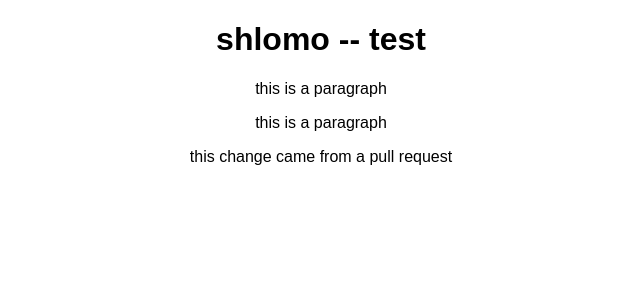
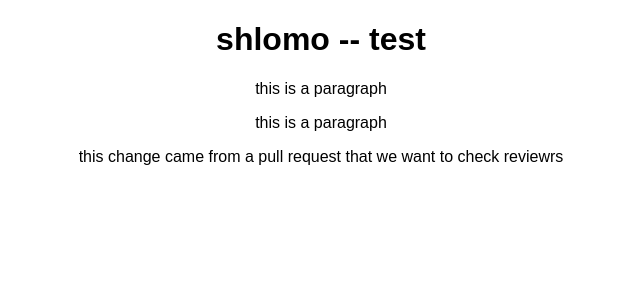
Before and after one commit to ShlomoCarmen/CODteam, a React (Create React App) app in the folder scoper/: page / in a window 1280 px wide. Shown: the top 300 px of the page, without its empty margins (319-959 px from the left). Built offline with nearby package versions, Linux system fonts and the light colour scheme.

Commit message:
before pull request with reviewers

```diff
--- a/scoper/src/App.js
+++ b/scoper/src/App.js
@@ -9,7 +9,7 @@ class App extends Component {
        <h1>shlomo -- test</h1>
        <p>this is a paragraph</p>
        <p>this is a paragraph</p>
-       <p>this change came from a pull request</p>
+       <p>this change came from a pull request that we want to check reviewrs</p>
       </div>
     );
   }
```
